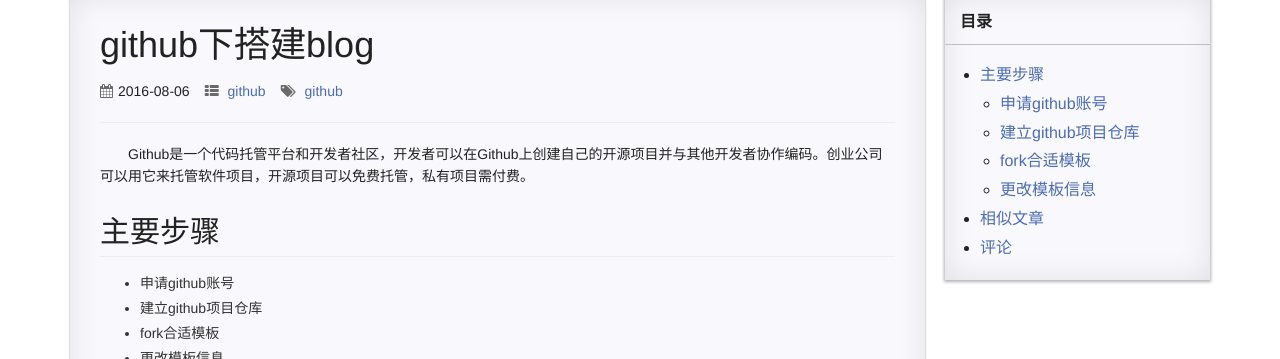
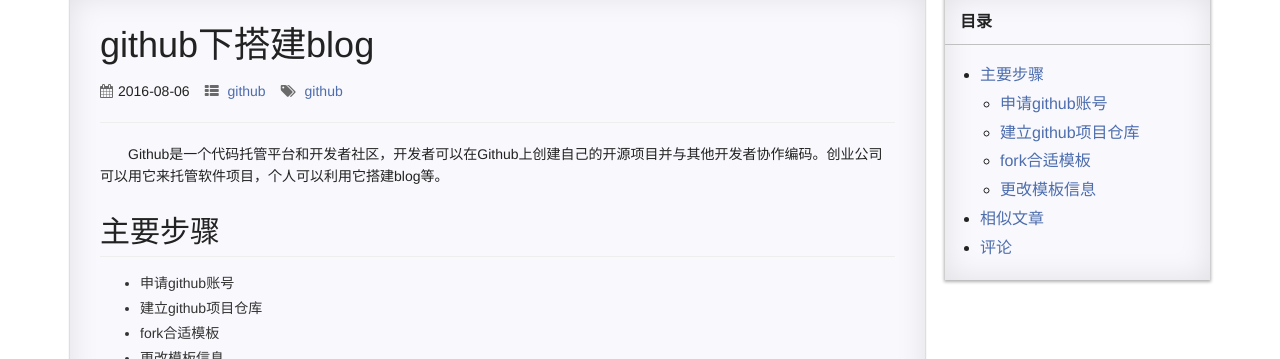
Before and after one commit to Dongwublog/Dongwublog.github.io, a Jekyll site: the page built from _posts/2016-8-6-github-build-blog.md, in a window 1280 px wide, cut to the strip 104-463 px from the top of the page. Built offline with Jekyll 4.4.1, drawn with Linux system fonts in a browser that asks for light colours; comment, search, counter and statistics services are not loaded.

Commit message:
Update 2016-8-6-github-build-blog.md

```diff
--- a/_posts/2016-8-6-github-build-blog.md
+++ b/_posts/2016-8-6-github-build-blog.md
@@ -8,7 +8,7 @@
 
 * content
 {:toc}
-　　Github是一个代码托管平台和开发者社区，开发者可以在Github上创建自己的开源项目并与其他开发者协作编码。创业公司可以用它来托管软件项目，开源项目可以免费托管，私有项目需付费。
+　　Github是一个代码托管平台和开发者社区，开发者可以在Github上创建自己的开源项目并与其他开发者协作编码。创业公司可以用它来托管软件项目，个人可以利用它搭建blog等。
 
 
 
```
